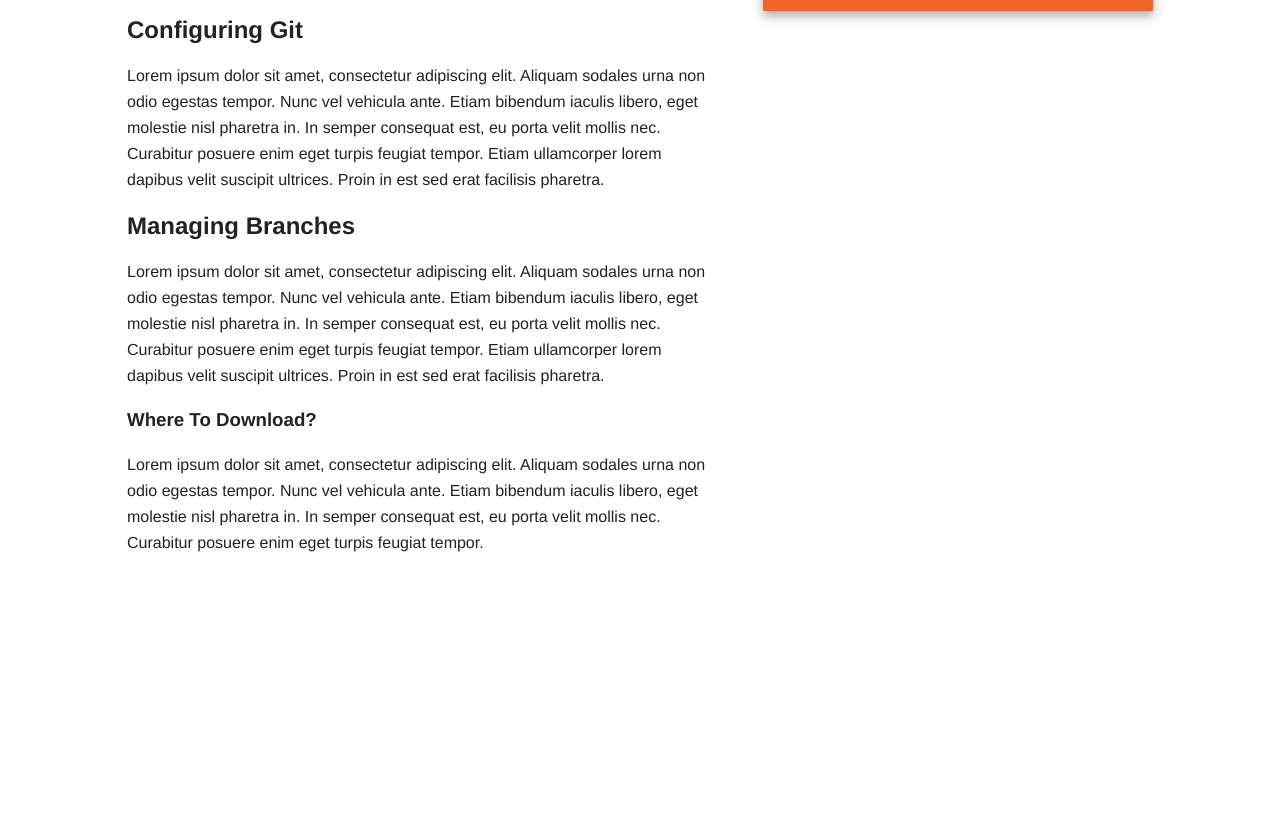
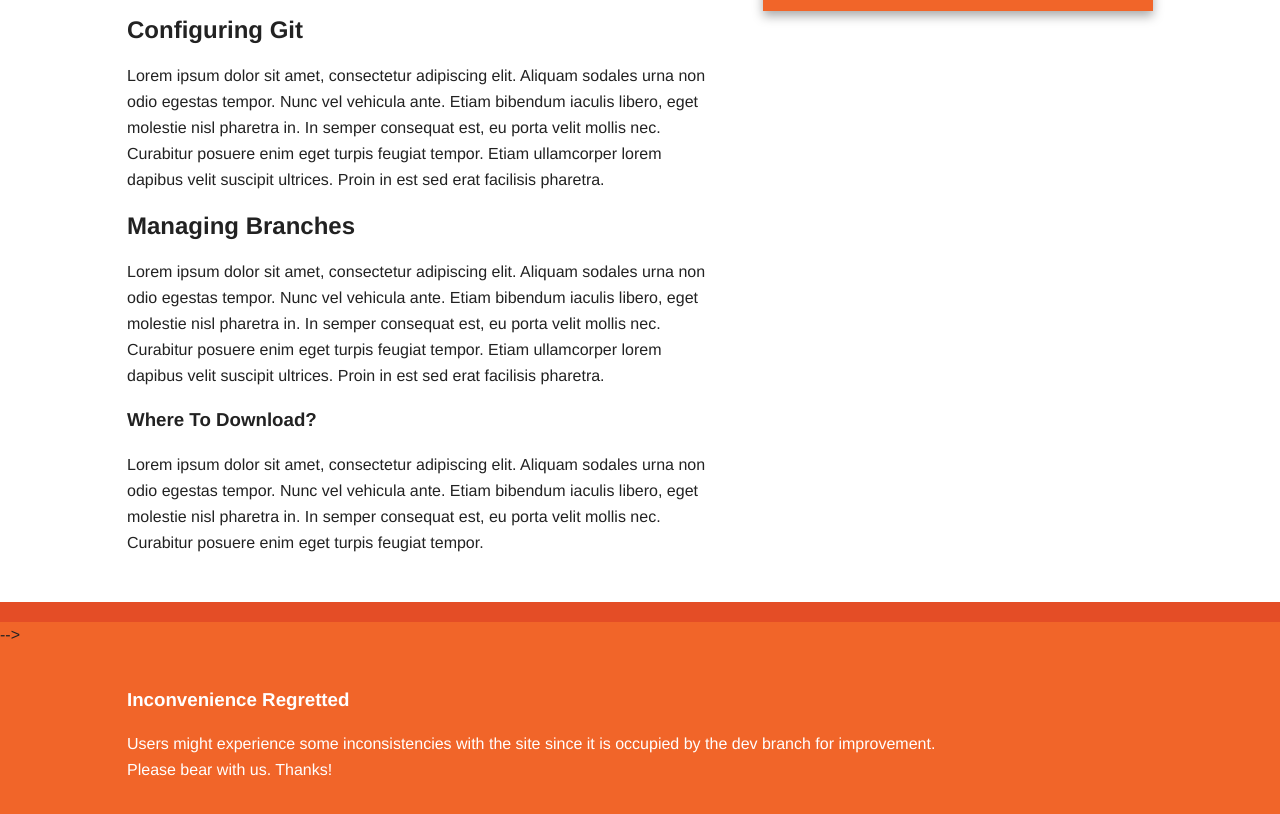
Before and after one commit to arslanahmad656/LearningGit, a plain HTML site: page index.html in a window 1280 px wide. Shown: the part 276-1090 px from the top of the page. Before the commit the page ends 878 px from the top, so only its background shows below. Drawn offline with nearby package versions, Linux system fonts and the light colour scheme.

Commit message:
Added dev note in the index page

```diff
--- a/index.html
+++ b/index.html
@@ -64,11 +64,15 @@
             </div> <!-- #main -->
         </div> <!-- #main-container -->
 
-        <!-- <div class="footer-container"> -->
-            <!-- <footer class="wrapper"> -->
-                <!-- <h3>footer</h3> -->
-            <!-- </footer> -->
-        <!-- </div> -->
+        <div class="footer-container"> -->
+            <footer class="wrapper">
+                <h3>Inconvenience Regretted</h3>
+				<p>
+					Users might experience some inconsistencies with the site since it is occupied by the dev branch for improvement. <br/>
+					Please bear with us. Thanks!
+				</p>
+            </footer>
+        </div>
 
         <script src="//ajax.googleapis.com/ajax/libs/jquery/1.11.2/jquery.min.js"></script>
         <script>window.jQuery || document.write('<script src="js/vendor/jquery-1.11.2.min.js"><\/script>')</script>
```
